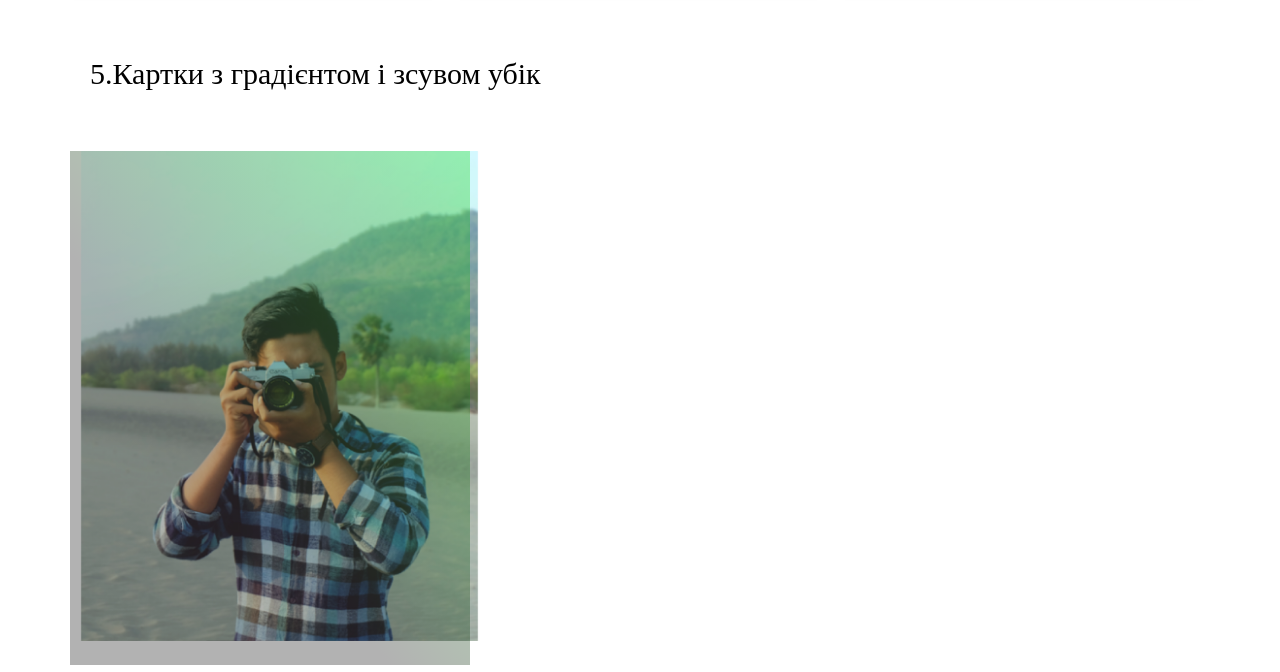
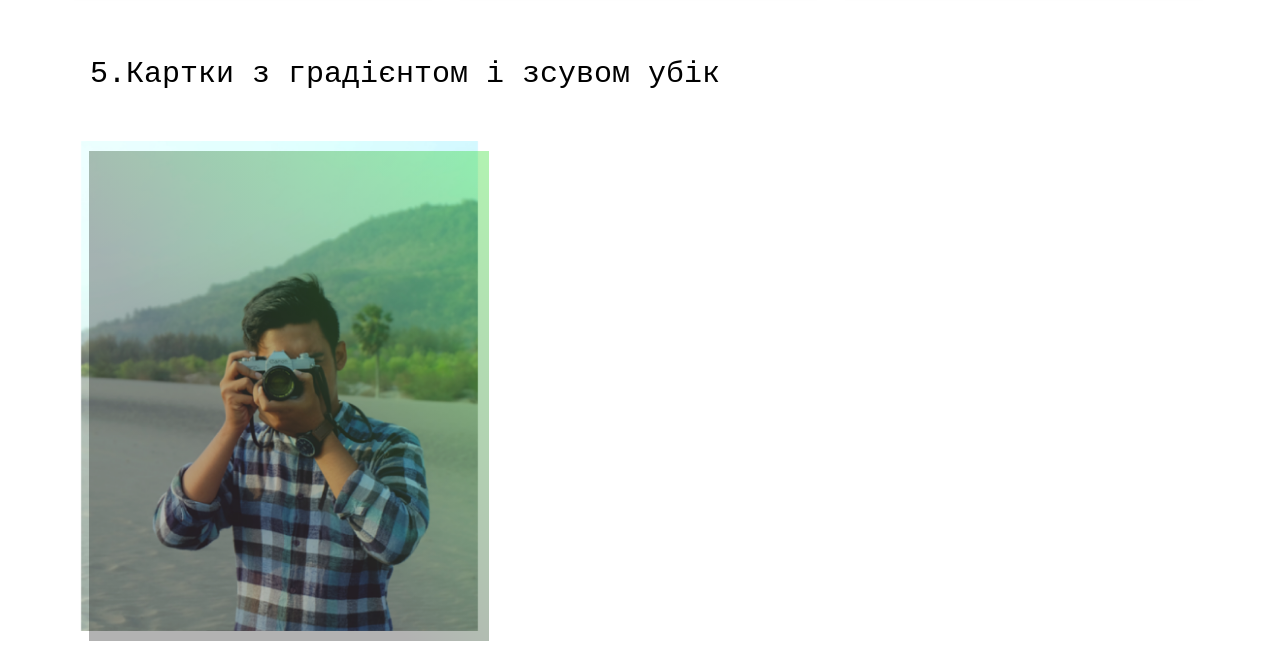
Before and after one commit to anantoniuk/practis-d, a plain HTML site: page src/pages/ex-3.html in a window 1280 px wide. Shown: the part 1105-1777 px from the top of the page. Drawn offline with Linux system fonts and the light colour scheme.

Commit message:
redo some detaels

```diff
--- a/src/style/style.css
+++ b/src/style/style.css
@@ -1,11 +1,18 @@
 * {
   margin: 10px 20px;
+}
+img {
+  display: block;
+  width: 100%;
+  height: auto;
 }
 .link {
   font-size: 30px;
   display: block;
   text-decoration: none;
   color: black;
+  font-family: "Courier New", Courier, monospace;
+  font-weight: 700;
 }
 /* Завдання 1 */
 .container {
@@ -67,6 +74,7 @@
   font-size: 30px;
   color: black;
   margin: 50px;
+  font-family: "Courier New", Courier, monospace;
 }
 /* 1 */
 .button {
@@ -188,6 +196,7 @@
 .img_container {
   width: 400px;
   position: relative;
+  margin-bottom: 60px;
 }
 .img_container img {
   width: 100%;
@@ -204,7 +213,7 @@
     rgba(0, 0, 0, 0.3) 60%
   );
   top: 10px;
-  left: 10px;
+  left: 29px;
 }
 /* img-2 */
 .img_container_2::after {
```
